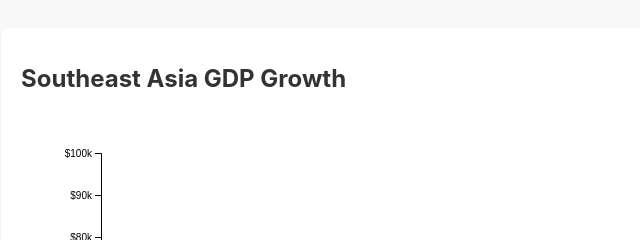
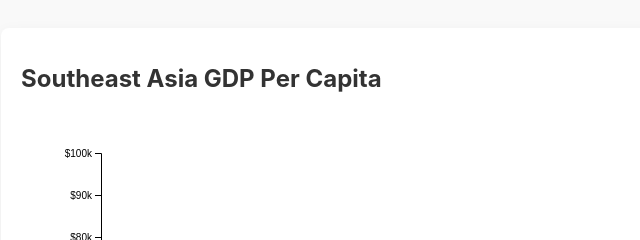
Before and after one commit to meemeealm/d3.js-charts, a plain HTML site: page chart/index.html in a window 1280 px wide. Shown: the top 240 px of the page, 119-759 px from the left. Drawn offline with nearby package versions, Linux system fonts and the light colour scheme.

Commit message:
update multi-line chart title

```diff
--- a/chart/index.html
+++ b/chart/index.html
@@ -9,7 +9,7 @@
 </head>
 <body>
     <div id="chart-container">
-        <h1>Southeast Asia GDP Growth</h1>
+        <h1>Southeast Asia GDP Per Capita</h1>
         <div id="viz"></div>
     </div>
     <script src="script.js"></script>
```
